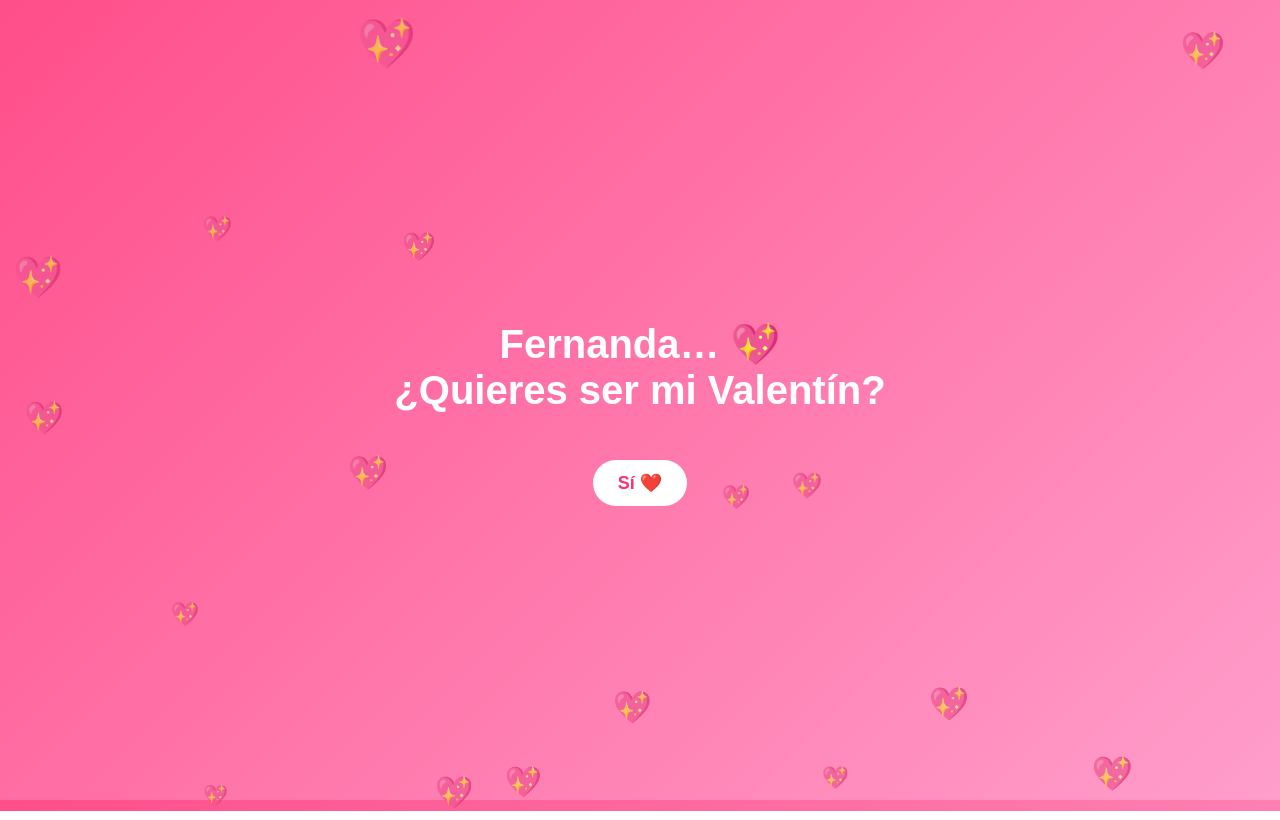
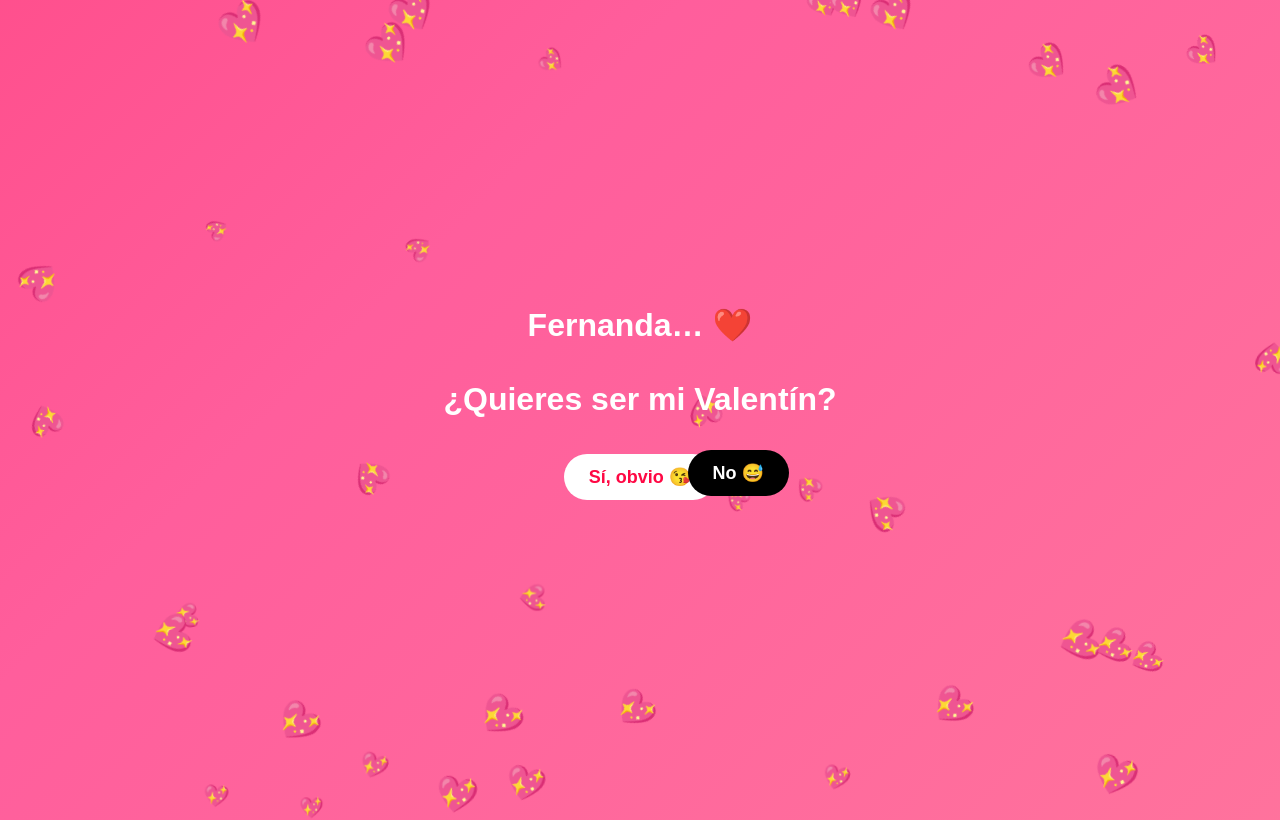
Before and after one commit to Mathyalons/Tarjeta, a plain HTML site: page index.html in a window 1280 px wide. Drawn offline with Linux system fonts and the light colour scheme.

Commit message:
Update index.html

```diff
--- a/index.html
+++ b/index.html
@@ -2,85 +2,109 @@
 <html lang="es">
 <head>
 <meta charset="UTF-8">
-<title>San Valentín 💖</title>
+<title>Fernanda ❤️</title>
 
 <style>
-body {
-  margin: 0;
-  font-family: 'Arial', sans-serif;
-  background: linear-gradient(135deg, #ff4e8a, #ff9ecb);
-  overflow: hidden;
-  display: flex;
-  justify-content: center;
-  align-items: center;
-  height: 100vh;
-  color: white;
+body{
+  margin:0;
+  font-family:Arial, sans-serif;
+  background:linear-gradient(135deg,#ff0844,#ff5e9c,#ff9a9e);
+  background-size:400% 400%;
+  animation:gradientMove 8s ease infinite;
+  overflow:hidden;
+  display:flex;
+  justify-content:center;
+  align-items:center;
+  height:100vh;
+  color:white;
+  text-align:center;
 }
 
-.page {
-  position: absolute;
-  text-align: center;
-  width: 80%;
-  max-width: 600px;
-  opacity: 0;
-  transform: scale(0.8);
-  transition: all 0.8s ease;
+@keyframes gradientMove{
+  0%{background-position:0% 50%;}
+  50%{background-position:100% 50%;}
+  100%{background-position:0% 50%;}
 }
 
-.active {
-  opacity: 1;
-  transform: scale(1);
+/* 🔥 ARREGLADO */
+.page{
+  position:absolute;
+  width:90%;
+  max-width:650px;
+  opacity:0;
+  transform:scale(0.7);
+  transition:all 0.8s ease;
+  pointer-events:none;
+  z-index:1;
+  display:none;
 }
 
-h1 {
-  font-size: 2.5em;
+.page.active{
+  opacity:1;
+  transform:scale(1);
+  pointer-events:auto;
+  z-index:10;
+  display:block;
 }
 
-button {
-  margin-top: 20px;
-  padding: 12px 25px;
-  font-size: 18px;
-  background: white;
-  color: #ff2e6d;
-  border: none;
-  border-radius: 30px;
-  cursor: pointer;
-  font-weight: bold;
-  transition: 0.3s;
+h1{
+  font-size:2em;
 }
 
-button:hover {
-  transform: scale(1.1);
+button{
+  margin:15px;
+  padding:12px 25px;
+  font-size:18px;
+  border:none;
+  border-radius:30px;
+  cursor:pointer;
+  font-weight:bold;
+  transition:0.3s;
 }
 
-.love-text {
-  font-size: 3em;
-  font-weight: bold;
-  animation: pulse 1.2s infinite alternate;
+.yes{
+  background:white;
+  color:#ff0844;
 }
 
-@keyframes pulse {
-  from { transform: scale(1); color: #fff; }
-  to { transform: scale(1.2); color: #ffe6f2; }
+.yes:hover{
+  transform:scale(1.2);
 }
 
-.hearts {
-  position: absolute;
-  width: 100%;
-  height: 100%;
-  pointer-events: none;
+.no{
+  background:black;
+  color:white;
+  position:absolute;
+  top:65%;
+  left:55%;
 }
 
-.heart {
-  position: absolute;
-  font-size: 20px;
-  animation: float 6s linear infinite;
-  opacity: 0.7;
+.love-text{
+  font-size:3em;
+  font-weight:bold;
+  animation:glow 1s infinite alternate;
 }
 
-@keyframes float {
-  from { transform: translateY(100vh) scale(1); }
-  to { transform: translateY(-10vh) scale(1.5); }
+@keyframes glow{
+  from{transform:scale(1); text-shadow:0 0 10px white;}
+  to{transform:scale(1.2); text-shadow:0 0 30px #fff;}
+}
+
+.hearts{
+  position:absolute;
+  width:100%;
+  height:100%;
+  pointer-events:none;
+}
+
+.heart{
+  position:absolute;
+  animation:float 6s linear infinite;
+}
+
+@keyframes float{
+  from{transform:translateY(100vh) rotate(0deg);}
+  to{transform:translateY(-10vh) rotate(360deg);}
 }
 </style>
 </head>
@@ -91,47 +115,85 @@ button:hover {
 
 <!-- Página 1 -->
 <div class="page active" id="page1">
-  <h1>Fernanda… 💖<br>¿Quieres ser mi Valentín?</h1>
-  <button onclick="nextPage(2)">Sí ❤️</button>
+  <h1>Fernanda… ❤️<br><br>
+  ¿Quieres ser mi Valentín?</h1>
+
+  <button class="yes" onclick="nextPage(2)">Sí, obvio 😘</button>
+  <button class="no" onclick="moverBoton(this)">No 😅</button>
 </div>
 
 <!-- Página 2 -->
 <div class="page" id="page2">
   <h1>
-    Eres lo más increíble que tengo.<br><br>
-    Admiro tu fuerza, tu ternura escondida,<br>
-    tu manera única de ver el mundo.<br><br>
-    Me apresuro porque no quiero perder ni un segundo sin decirte lo mucho que vales…<br><br>
-    Contigo todo es más intenso, más real… más mío.
+  Escúchame bien…<br><br>
+  Me apresuro porque cuando algo es valioso,
+  no se deja escapar.<br><br>
+  Tú eres fuerza, ternura, carácter…
+  y esa mezcla perfecta que me vuelve loco.<br><br>
+  No quiero medias tintas contigo.
+  Te quiero completa, real, intensa.
   </h1>
-  <button onclick="nextPage(3)">Sigue… 💌</button>
+
+  <button class="yes" onclick="nextPage(3)">Dímelo otra vez 💌</button>
 </div>
 
 <!-- Página 3 -->
 <div class="page" id="page3">
   <div class="love-text">TE AMO MI AMOR 💞</div>
-  <h1 style="margin-top:20px;">
-    Esta noche te paso a buscar<br>
-    a tu casa — 20:00 hrs ✨
+  <h1 style="margin-top:25px;">
+  Esta noche paso por ti.<br>
+  20:00 hrs.<br><br>
+  Prepárate… porque voy decidido 🔥<br><br>
+  Y no pienso soltarte nunca. 💍
   </h1>
 </div>
 
 <script>
-function nextPage(pageNumber) {
-  document.querySelectorAll('.page').forEach(p => p.classList.remove('active'));
-  document.getElementById('page' + pageNumber).classList.add('active');
+function nextPage(num){
+  document.querySelectorAll('.page').forEach(p=>{
+    p.classList.remove('active');
+  });
+
+  const target = document.getElementById('page'+num);
+  if(target){
+    target.classList.add('active');
+  }
+
+  if(num===3){
+    explosionCorazones();
+  }
 }
 
-function createHearts() {
-  const container = document.getElementById('hearts');
-  for (let i = 0; i < 20; i++) {
-    const heart = document.createElement('div');
+function moverBoton(btn){
+  const x=Math.random()*(window.innerWidth-120);
+  const y=Math.random()*(window.innerHeight-60);
+  btn.style.left=x+"px";
+  btn.style.top=y+"px";
+}
+
+function createHearts(){
+  const container=document.getElementById('hearts');
+  for(let i=0;i<40;i++){
+    const heart=document.createElement('div');
     heart.classList.add('heart');
-    heart.innerHTML = "💖";
-    heart.style.left = Math.random() * 100 + "vw";
-    heart.style.animationDuration = (Math.random() * 3 + 3) + "s";
-    heart.style.fontSize = (Math.random() * 20 + 15) + "px";
+    heart.innerHTML="💖";
+    heart.style.left=Math.random()*100+"vw";
+    heart.style.animationDuration=(Math.random()*3+3)+"s";
+    heart.style.fontSize=(Math.random()*25+15)+"px";
     container.appendChild(heart);
+  }
+}
+
+function explosionCorazones(){
+  for(let i=0;i<30;i++){
+    const heart=document.createElement('div');
+    heart.innerHTML="💘";
+    heart.style.position="absolute";
+    heart.style.left="50%";
+    heart.style.top="50%";
+    heart.style.fontSize="30px";
+    heart.style.transform=`translate(${Math.random()*400-200}px, ${Math.random()*400-200}px)`;
+    document.body.appendChild(heart);
   }
 }
 
```
